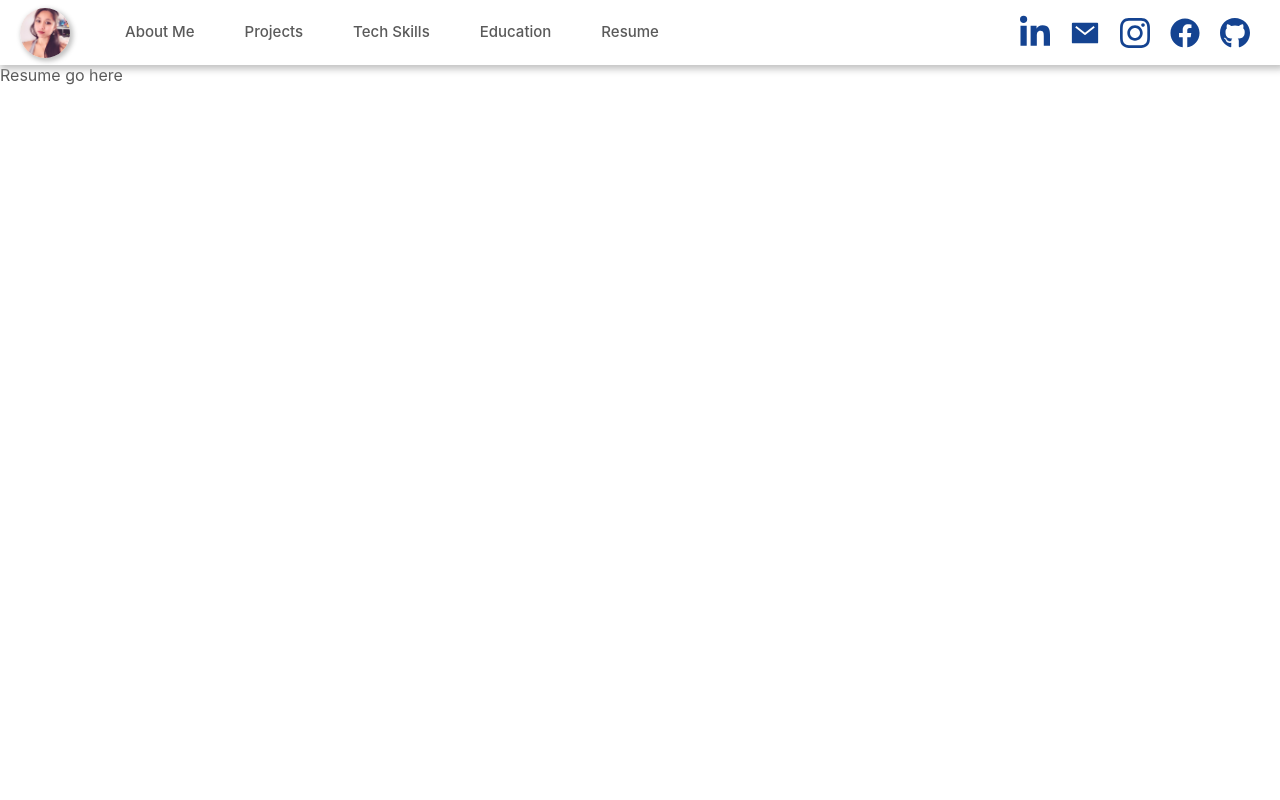
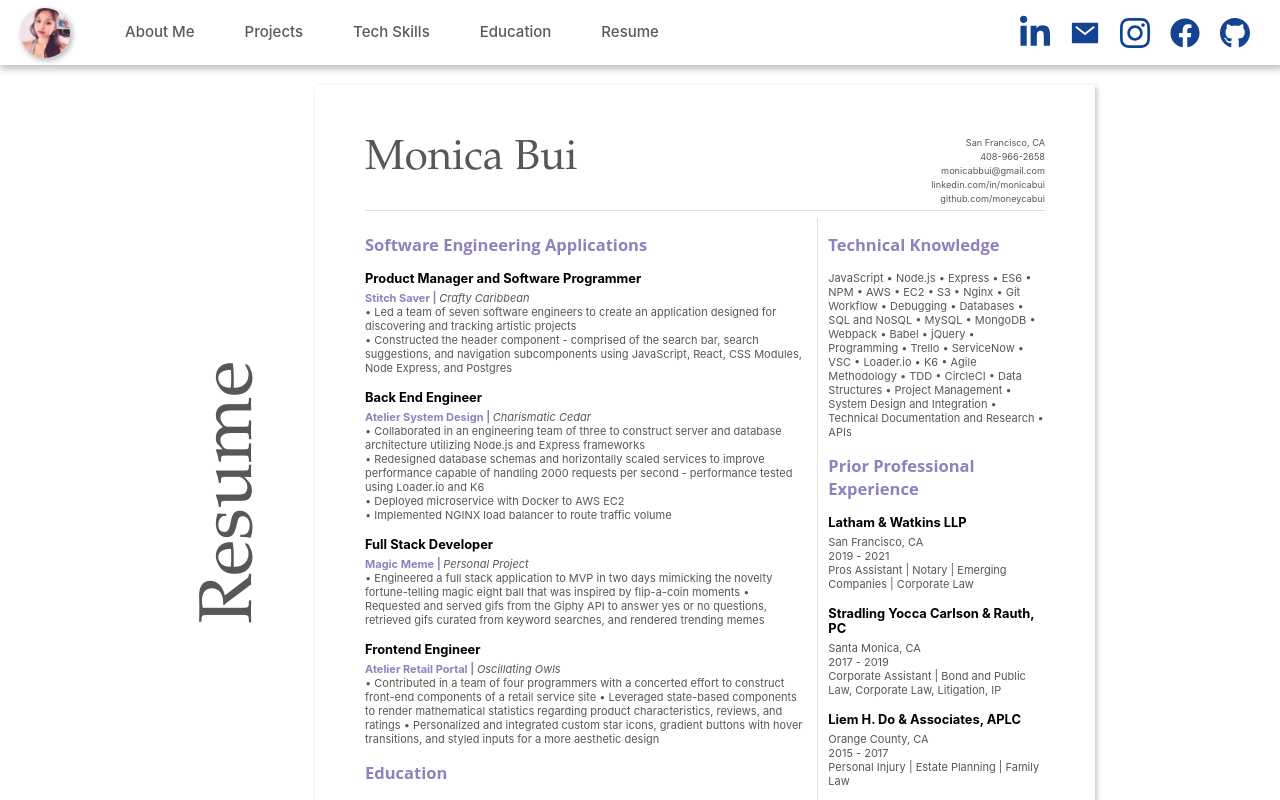
Before and after one commit to moneycabui/Portfolio, a React app: page /Resume in a window 1280 px wide. Shown: the top 800 px of the page. Built offline with nearby package versions, Linux system fonts and the light colour scheme.

Commit message:
Implement resume component

```diff
--- a/client/src/components/AboutMe/index.jsx
+++ b/client/src/components/AboutMe/index.jsx
@@ -10,7 +10,7 @@ const AboutMe = (props) => {
         {/* <div></div> */}
         <img className={styles.name} src="/images/Name.png" alt="Name" />
       </div>
-      <p>I am a software engineer with a passion for problem solving and deduction. I thrive in situations that require meticulous analytical investigation.</p>
+      <p>I am a full-stack software engineer with a passion for problem solving and deduction. I thrive in situations that require meticulous analytical investigation.</p>
       <p>Formerly, I was an ABA Certificated Paralegal working in the Emerging Companies, Debt Financing, and Corporate Law fields. </p>
       <p>Presently volunteering as a Crisis Counselor at Crisis Text Line.</p>
       <p>Some of my interests include tennis, backpacking, running (I&apos;ve ran two half marathons), photograhy, and art.</p>
--- a/client/src/components/Education/Education.css
+++ b/client/src/components/Education/Education.css
@@ -0,0 +1,7 @@
+.education {
+  display: grid;
+  grid-template-columns: auto;
+  margin: 150px 30px 20px 30px;
+  justify-content: center;
+  justify-items: center;
+}
--- a/client/src/components/Education/index.jsx
+++ b/client/src/components/Education/index.jsx
@@ -3,7 +3,9 @@ import styles from './Education.css';
 
 const Education = (props) => {
   return (
-    <div>Education go here</div>
+    <div className={styles.education}>
+      Education
+    </div>
   );
 }
 
--- a/client/src/components/Header/Header.css
+++ b/client/src/components/Header/Header.css
@@ -11,6 +11,7 @@
   z-index: 15;
   align-content: center;
   /* border: solid black; */
+  box-shadow: 2px 2px 7px 2px #EDEDED;
 }
 
 .header:hover,
--- a/client/src/components/Projects/Projects.css
+++ b/client/src/components/Projects/Projects.css
@@ -0,0 +1,7 @@
+.projects {
+  display: grid;
+  grid-template-columns: auto;
+  margin: 150px 30px 20px 30px;
+  justify-content: center;
+  justify-items: center;
+}
--- a/client/src/components/Projects/index.jsx
+++ b/client/src/components/Projects/index.jsx
@@ -3,7 +3,9 @@ import styles from './Projects.css';
 
 const Projects = (props) => {
   return (
-    <div>Projects go here</div>
+    <div className={styles.projects}>
+      Projects
+    </div>
   );
 }
 
--- a/client/src/components/Resume/Resume.css
+++ b/client/src/components/Resume/Resume.css
@@ -0,0 +1,96 @@
+.resumeWrapper {
+  display: grid;
+  grid-template-columns: 100px auto;
+  column-gap: 30px;
+  margin: 20px;
+  justify-content: center;
+  justify-items: center;
+  font-size: 11px;
+}
+
+.title {
+  position: relative;
+  font-size: 75px;
+  font-family: Garamond;
+  writing-mode: vertical-rl;
+  transform: rotate(180deg);
+  height: 55%;
+  margin: 0;
+}
+
+.paper {
+  /* Paper ratio should be 17:22 (w:h) */
+  height: 880px;
+  width: 680px;
+  padding: 50px;
+  box-shadow: 2px 2px 5px 0px #C7C7C7;
+  display: grid;
+  grid-template-columns: 2fr 1fr;
+}
+
+.name {
+  position: relative;
+  height: 75px;
+  margin: 0;
+  border-bottom: solid #E0E0E0 1px;
+  font-size: 50px;
+}
+
+.contact {
+  position: relative;
+  text-align: right;
+  height: 75px;
+  margin: 0;
+  border-bottom: solid #E0E0E0 1px;
+}
+
+.columnOne,
+.columnTwo {
+  margin-top: 7px;
+}
+
+.columnOne {
+  border-right: solid #E0E0E0 1px;
+  padding-right: 10px;
+}
+
+.columnTwo {
+  margin-left: 10px;
+}
+
+h1 {
+  font-family: Garamond;
+  font-size: 42px;
+  font-weight: 500;
+  margin: 0;
+}
+
+h2 {
+  font-family: 'Open Sans', -apple-system, BlinkMacSystemFont, 'Segoe UI', Roboto, Oxygen, Ubuntu, Cantarell, 'Helvetica Neue', sans-serif;
+  color: #9080be;
+  margin: 15px 0;
+}
+
+h3 {
+  color: black;
+  margin: 15px 0 5px 0;
+}
+
+.projectName {
+  font-weight: 700;
+  color: #9080be;
+  margin: 5px 0;
+}
+
+.projectGroupName {
+  font-style: italic;
+  margin: 5px 0;
+}
+
+p {
+  margin: 0;
+}
+
+.workYear {
+  margin: 0;
+}
--- a/client/src/components/Resume/index.jsx
+++ b/client/src/components/Resume/index.jsx
@@ -3,7 +3,106 @@ import styles from './Resume.css';
 
 const Resume = (props) => {
   return (
-    <div>Resume go here</div>
+    <div className={styles.resumeWrapper}>
+      <p className={styles.title}>Resume</p>
+      <div className={styles.paper}>
+        <div className={styles.name}>
+          <h1>Monica Bui</h1>
+        </div>
+        <div className={styles.contact}>
+          <small>
+            San Francisco, CA<br/>
+            408-966-2658<br/>
+            monicabbui@gmail.com<br/>
+            linkedin.com/in/monicabui<br/>
+            github.com/moneycabui<br/>
+          </small>
+        </div>
+        <div className={styles.columnOne}>
+          <h2>Software Engineering Applications</h2>
+          <h3>Product Manager and Software Programmer</h3>
+          <span className={styles.projectName}>Stitch Saver | </span>
+          <span className={styles.projectGroupName}>Crafty Caribbean</span>
+          <p>
+            •	Led a team of seven software engineers to create an application designed for discovering and tracking artistic projects<br/>
+            •	Constructed the header component - comprised of the search bar, search suggestions, and navigation subcomponents using JavaScript, React, CSS Modules, Node Express, and Postgres<br/>
+          </p>
+
+          <h3>Back End Engineer</h3>
+          <span className={styles.projectName}>Atelier System Design | </span>
+          <span className={styles.projectGroupName}>Charismatic Cedar</span>
+          <p>
+            •	Collaborated in an engineering team of three to construct server and database architecture utilizing Node.js and Express frameworks<br/>
+            •	Redesigned database schemas and horizontally scaled services to improve performance capable of handling 2000 requests per second - performance tested using Loader.io and K6<br/>
+            •	Deployed microservice with Docker to AWS EC2<br/>
+            •	Implemented NGINX load balancer to route traffic volume<br/>
+          </p>
+
+          <h3>Full Stack Developer</h3>
+          <span className={styles.projectName}>Magic Meme | </span>
+          <span className={styles.projectGroupName}>Personal Project</span>
+          <p>
+            •	Engineered a full stack application to MVP in two days mimicking the novelty fortune-telling magic eight ball that was inspired by flip-a-coin moments
+            •	Requested and served gifs from the Giphy API to answer yes or no questions, retrieved gifs curated from keyword searches, and rendered trending memes
+          </p>
+
+          <h3>Frontend Engineer</h3>
+          <span className={styles.projectName}>Atelier Retail Portal | </span>
+          <span className={styles.projectGroupName}>Oscillating Owls</span>
+          <p>
+            •	Contributed in a team of four programmers with a concerted effort to construct front-end components of a retail service site
+            •	Leveraged state-based components to render mathematical statistics regarding product characteristics, reviews, and ratings
+            •	Personalized and integrated custom star icons, gradient buttons with hover transitions, and styled inputs for a more aesthetic design
+          </p>
+
+          <h2>Education</h2>
+          <h3>Hack Reactor, San Francisco</h3>
+          <h4>Advanced Software Engineering Immersive • Graduated April 2021</h4>
+
+          <h3>University of California, Irvine</h3>
+          <h4>Paralegal Certificate • Graduated September 2018</h4>
+
+          <h3>University of California, Santa Barbara</h3>
+          <h4>Bachelor of Arts • Graduated June 2015</h4>
+        </div>
+        <div className={styles.columnTwo}>
+          <h2>Technical Knowledge</h2>
+          <p>JavaScript • Node.js • Express • ES6 •  NPM • AWS • EC2 • S3 • Nginx • Git Workflow • Debugging • Databases • SQL and NoSQL • MySQL • MongoDB • Webpack • Babel • jQuery • Programming • Trello • ServiceNow • VSC • Loader.io • K6 • Agile Methodology • TDD • CircleCI • Data Structures • Project Management • System Design and Integration • Technical Documentation and Research • APIs</p>
+
+          <h2>Prior Professional Experience</h2>
+          <h3>Latham &#038; Watkins LLP</h3>
+          <p className={styles.workCity}>San Francisco, CA</p>
+          <p className={styles.workYear}>2019 - 2021</p>
+          <p>Pros Assistant | Notary | Emerging Companies | Corporate Law</p>
+
+          <h3>Stradling Yocca Carlson &#038; Rauth, PC</h3>
+          <p className={styles.workCity}>Santa Monica, CA</p>
+          <p className={styles.workYear}>2017 - 2019</p>
+          <p>Corporate Assistant | Bond and Public Law, Corporate Law, Litigation, IP</p>
+
+          <h3>Liem H. Do &#038; Associates, APLC</h3>
+          <p className={styles.workCity}>Orange County, CA</p>
+          <p className={styles.workYear}>2015 - 2017</p>
+          <p>Personal Injury | Estate Planning | Family Law</p>
+
+          <h2>Involvements and Other Skills</h2>
+          <ul>
+            <li>Bilingual</li>
+            <li>Crisis Counselor for Crisis Text Line</li>
+            <li>Leadership experience through Rotary Youth Leadership Awards Program</li>
+            <li>Lead the UCI/OCPA Student Liaison team while attending UCI</li>
+            <li>Licensed Notary Public</li>
+            <li>CPR/AED Certified</li>
+            <li>Interests: </li>
+            <ul type="cicle">
+              <li>Ran two half marathons</li>
+              <li>Backpacking</li>
+              <li>Photography and painting</li>
+            </ul>
+          </ul>
+        </div>
+      </div>
+    </div>
   );
 }
 
--- a/client/src/components/TechSkills/TechSkills.css
+++ b/client/src/components/TechSkills/TechSkills.css
@@ -0,0 +1,7 @@
+.techSkills {
+  display: grid;
+  grid-template-columns: auto;
+  margin: 150px 30px 20px 30px;
+  justify-content: center;
+  justify-items: center;
+}
--- a/client/src/components/TechSkills/index.jsx
+++ b/client/src/components/TechSkills/index.jsx
@@ -3,7 +3,9 @@ import styles from './TechSkills.css';
 
 const TechSkills = (props) => {
   return (
-    <div>Tech Skills go here</div>
+    <div className={styles.techSkills}>
+      Tech Skills
+    </div>
   );
 }
 
--- a/public/index.html
+++ b/public/index.html
@@ -8,7 +8,9 @@
     <title>Monica Bui</title>
   </head>
   <body>
-    <div id="app">Everything is broken. ):</div>
+    <div id="app">
+      <img src="https://media.istockphoto.com/vectors/shroedingers-cat-the-cat-sits-in-a-box-with-a-404-sign-page-or-file-vector-id1150658065" alt="Page is temporarily unavailable." />
+    </div>
     <script type="text/javascript" src="/static/bundle.js"></script>
   </body>
 </html>
```
